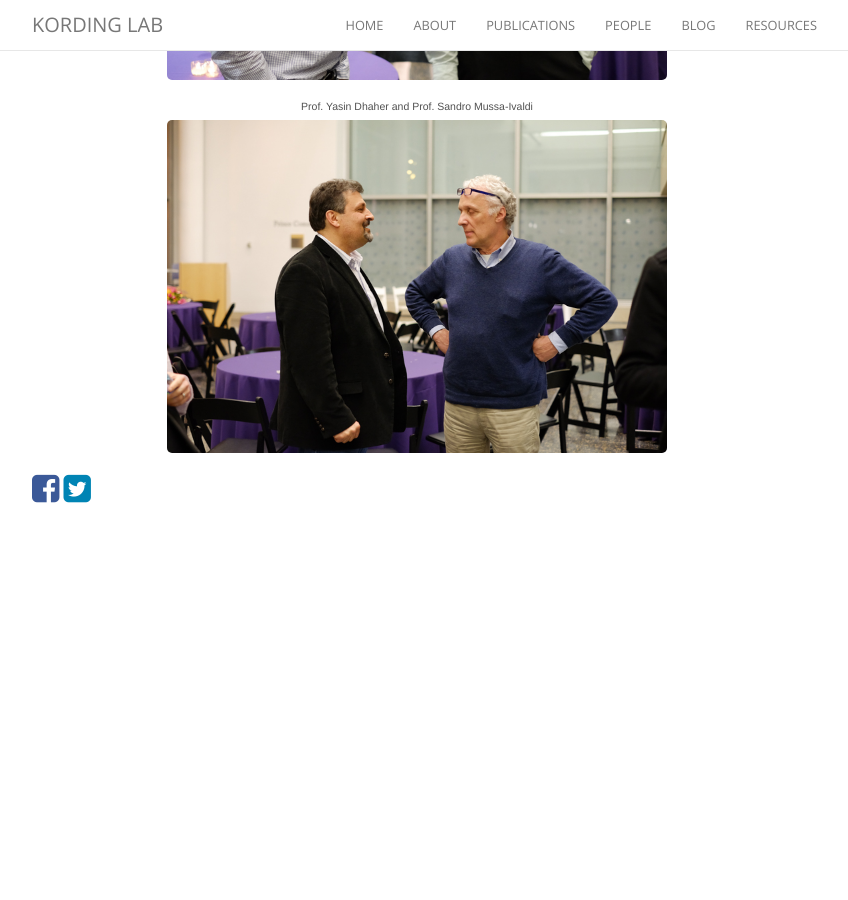
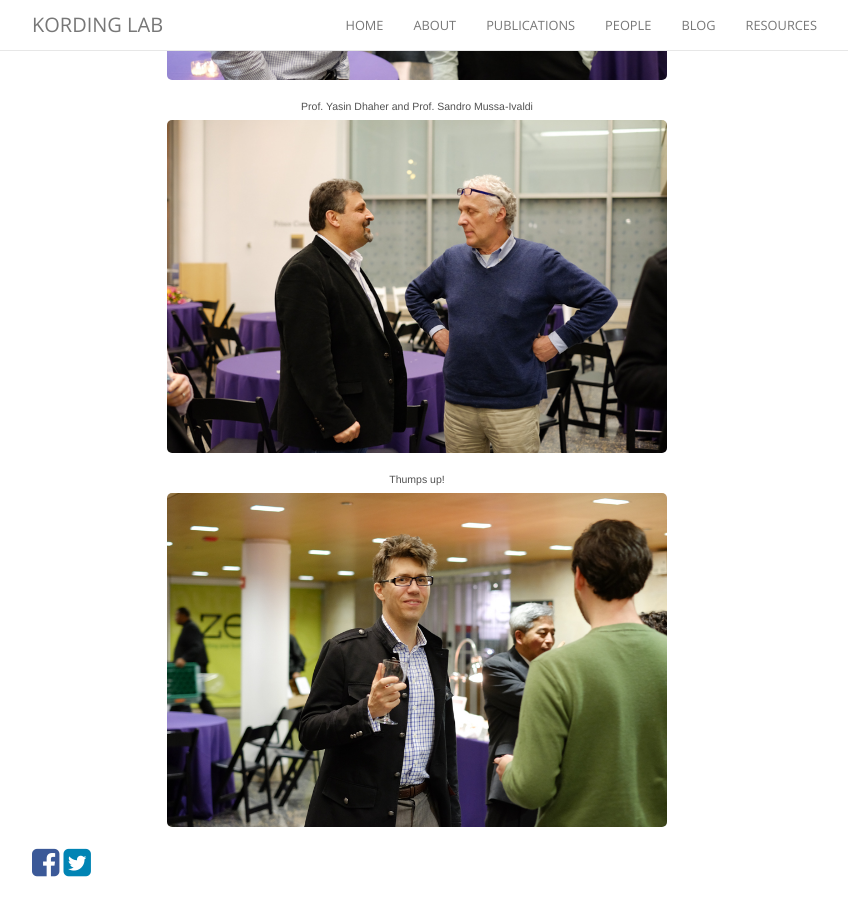
Before and after one commit to KordingLab/KordingLab.github.io, a Jekyll site: the page built from _posts/2016-03-08-congrat-professor-kording.md, in a window 1280 px wide and 900 px high, scrolled down 3537 px. Shown: the whole window, without its empty margins (223-1071 px from the left). Built offline with Jekyll 4.4.1, drawn with Linux system fonts in a browser that asks for light colours; nearby versions of some CDN libraries; comment, search, counter and statistics services are not loaded; before the commit the page ends 4063 px from its top, so only the background shows below that.

Commit message:
Add another photo

```diff
--- a/_posts/2016-03-08-congrat-professor-kording.md
+++ b/_posts/2016-03-08-congrat-professor-kording.md
@@ -55,3 +55,8 @@ Some photos from the full professorship ceremony this year, including Prof. Konr
   <sup>Prof. Yasin Dhaher and Prof. Sandro Mussa-Ivaldi</sup>
   <img width="500" src="{{site.baseurl}}/images/post/konrad_professor/10.jpg" data-action="zoom">
 </center></figure>
+
+<figure><center>
+  <sup>Thumps up!</sup>
+  <img width="500" src="{{site.baseurl}}/images/post/konrad_professor/11.jpg" data-action="zoom">
+</center></figure>
```
Also changed, not shown: images/post/konrad_professor/11.jpg (added).
